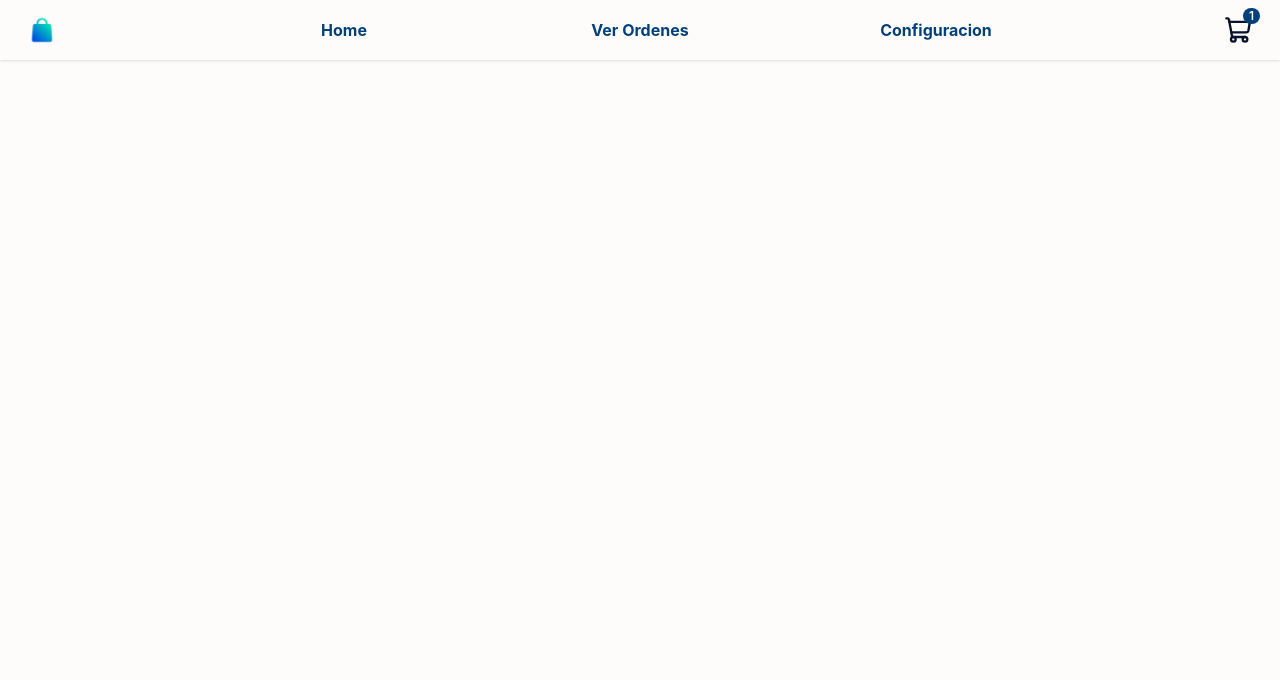
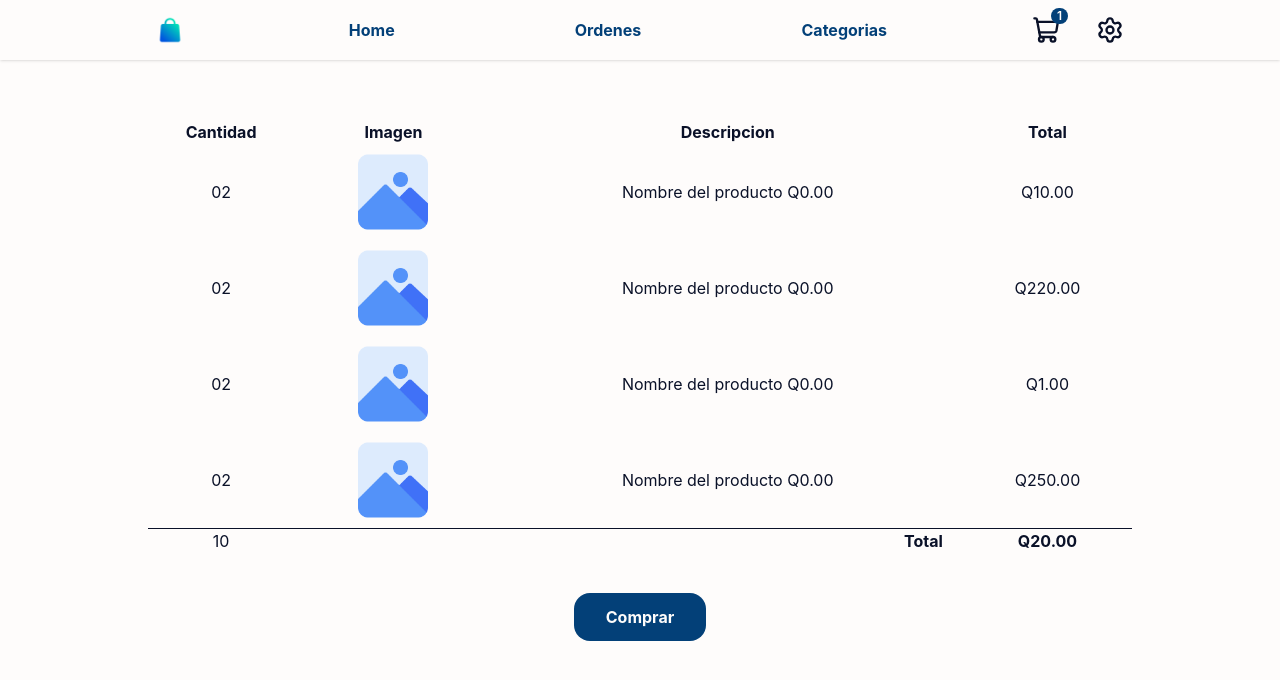
Before and after one commit to mcr99/Online-Store, a React (Vite) app: page /cart in a window 1280 px wide. Shown: the top 680 px of the page. Built offline with nearby package versions, Linux system fonts and the light colour scheme.

Commit message:
adding cart structure  routes and some extra files needed

```diff
--- a/package.json
+++ b/package.json
@@ -11,9 +11,11 @@
   },
   "dependencies": {
     "@tailwindcss/vite": "^4.2.2",
+    "axios": "^1.15.1",
     "lucide-react": "^1.8.0",
     "react": "^19.2.5",
     "react-dom": "^19.2.5",
+    "react-router": "^7.14.2",
     "react-router-dom": "^7.14.1",
     "tailwindcss": "^4.2.2"
   },
--- a/src/App.jsx
+++ b/src/App.jsx
@@ -1,10 +1,41 @@
 import Header from './components/Header'
+import Home from './pages/Home'
 import Login from './pages/Login'
+import { Route, Routes } from 'react-router-dom'
+import CreateAccount from './pages/CreateAccount'
+import Orders from './pages/Orders'
+import Cart from './pages/Cart'
+import ProductDetails from './pages/ProductDetails'
+import Products from './pages/Products'
+import Users from './pages/Users'
+import { useState } from 'react'
+import Settings from './pages/Settings'
+import Categories from './pages/Categories'
 
 function App() {
+
   return (
     <>
-    <Header/>
+      <Header/>
+      <Routes>
+        {/*All */}
+        <Route path='/' element={<Home/>}></Route>
+        <Route path='/login' element={<Login/>}></Route>
+        <Route path='/create-account' element={<CreateAccount/>}></Route>
+        <Route path='/product-details' element={<ProductDetails/>}></Route>
+        <Route path='/categories' element={<Categories/>}></Route>
+
+        {/*user */}
+        <Route path='/orders' element={<Orders/>}></Route>
+        <Route path='/cart' element={<Cart/>}></Route>
+
+        {/*Admin */}
+        <Route path='/products' element={<Products/>}></Route>
+        <Route path='/users' element={<Users/>}></Route>
+
+        {/*Admin and User */}
+        <Route path='/settings' element={<Settings/>}></Route>
+      </Routes>
     </>
   )
 }
--- a/src/components/Header.jsx
+++ b/src/components/Header.jsx
@@ -1,37 +1,44 @@
-import { Menu, ShoppingCart } from "lucide-react"
+import { Menu, Settings, ShoppingCart } from "lucide-react"
 import { useState } from "react"
 import { Link } from "react-router-dom"
+
 
 function Header() {
     const [hamburguerMenu, setHamburgerMenu] = useState(true)
 
 
     return(
-        <>
-        <header className="flex justify-between items-center px-5 py-2 shadow">
-            <div className="flex items-center gap-3">
+        <header className="shadow">
+        <div className="flex justify-between items-center px-5 py-2  xl:mx-[10%]">
+            <div className="flex items-center gap-2">
                 <Menu className="w-11 h-11 p-2 sm:hidden hover:text-third" onClick={() => setHamburgerMenu(!hamburguerMenu)}/>
-                <img src="logo.png" alt="Logo" className="w-11 p-2"/>
+                <Link to={"/"}>
+                    <img src="logo.png" alt="Logo" className="w-11 p-2"/>
+                </Link>
             </div>
             <nav className="hidden sm:flex justify-between gap-5 w-[70%] text-button">
-                <Link className="p-2.5 font-bold hover:text-third w-full text-center">Home</Link>
-                <Link className="p-2.5 font-bold hover:text-third w-full text-center">Ver Ordenes</Link>
-                <Link className="p-2.5 font-bold hover:text-third w-full text-center">Configuracion</Link>
+                <Link to={"/"} className="p-2.5 font-bold hover:text-third w-full text-center">Home</Link>
+                <Link to={"/orders"} className="p-2.5 font-bold hover:text-third w-full text-center">Ordenes</Link>
+                <Link to={"/categories"} className="p-2.5 font-bold hover:text-third w-full text-center">Categorias</Link>
             </nav>
-            <div className="relative">
-                <div className="bg-button px-1.5 absolute top-0 right-0 rounded-full">
-                    <p className="text-xs font-semibold text-textbutton">1</p>
-                </div>
-                <ShoppingCart className="w-11 h-11 p-2 hover:text-third"/>
+            <div className="flex gap-2 sm:gap-5">
+                <Link to={"/cart"} className="relative">
+                    <div className="bg-button px-1.5 absolute top-0 right-0 rounded-full">
+                        <p className="text-xs font-semibold text-textbutton">1</p>
+                    </div>
+                    <ShoppingCart className="w-11 h-11 p-2 hover:text-third"/>
+                </Link>
+            <Link to={"/settings"}>
+                <Settings className="w-11 h-11 p-2 hover:text-third"/>
+            </Link>
             </div>
-
+        </div>
+        <nav className={`${hamburguerMenu? "hidden" : "flex"} sm:hidden flex-col items-center justify-center gap-2 text-button shadow`}>
+            <Link to={"/"} className="p-2.5 font-bold hover:text-textbutton hover:bg-button w-full text-center">Home</Link>
+            <Link to={"/orders"} className="p-2.5 font-bold hover:text-textbutton hover:bg-button w-full text-center">Ordenes</Link>
+            <Link to={"/categories"} className="p-2.5 font-bold hover:text-textbutton hover:bg-button w-full text-center">Categorias</Link>
+        </nav>
         </header>
-        <nav className={`${hamburguerMenu? "hidden" : "flex"} sm:hidden flex-col items-center justify-center gap-2 text-button shadow`}>
-            <Link className="p-2.5 font-bold hover:text-textbutton hover:bg-button w-full text-center">Home</Link>
-            <Link className="p-2.5 font-bold hover:text-textbutton hover:bg-button w-full text-center">Ver Ordenes</Link>
-            <Link className="p-2.5 font-bold hover:text-textbutton hover:bg-button w-full text-center">Configuracion</Link>
-        </nav>
-        </>
     )
 }
 
--- /dev/null
+++ b/src/libs/axios/index.js
@@ -0,0 +1,10 @@
+import axios from "axios";
+
+export const instance = axios.create({
+    baseURL: "https://some-domain.com/api/", // check
+    timeout: 1000,
+    headers: {
+        "Content-Type": "application/json"
+    },
+    withCredentials: true,
+})
--- a/src/main.jsx
+++ b/src/main.jsx
@@ -9,5 +9,5 @@ createRoot(document.getElementById('root')).render(
     <StrictMode>
       <App />
     </StrictMode>
-  </BrowserRouter>,
+  </BrowserRouter>
 )
--- a/src/pages/Cart.jsx
+++ b/src/pages/Cart.jsx
@@ -1,8 +1,52 @@
 function Cart () {
     return(
-        <>
-        <p>Carrito con productos agregados</p>
-        </>
+        <main className="p-5 xl:mx-[10%] my-10 flex flex-col gap-10 justify-center items-center">
+            <table className="w-full">
+                <thead>
+                    <tr>
+                        <th>Cantidad</th>
+                        <th className="hidden sm:block">Imagen</th>
+                        <th>Descripcion</th>
+                        <th>Total</th>
+                    </tr>
+                </thead>
+                <tbody>
+                    <tr>
+                        <td className="text-center">02</td>
+                        <td className="p-2 hidden sm:flex justify-center items-center"><img src="photo.png" alt="photo" className="w-20"/></td>
+                        <td className="p-2 text-center"><span>Nombre del producto </span><span > Q0.00 </span></td>
+                        <td className="p-2 text-center">Q10.00</td>
+                    </tr>
+                    <tr>
+                        <td className="text-center">02</td>
+                        <td className="p-2 sm:flex justify-center items-center hidden"><img src="photo.png" alt="photo" className="w-20"/></td>
+                        <td className="p-2 text-center "><span>Nombre del producto </span><span >Q0.00</span></td>
+                        <td className="p-2 text-center ">Q220.00</td>
+                    </tr>
+                    <tr>
+                        <td className="text-center">02</td>
+                        <td className="p-2 hidden sm:flex justify-center items-center"><img src="photo.png" alt="photo" className="w-20"/></td>
+                        <td className="p-2 text-center"><span>Nombre del producto </span><span > Q0.00</span></td>
+                        <td className="p-2 text-center">Q1.00</td>
+                    </tr>
+                    <tr>
+                        <td className="text-center">02</td>
+                        <td className="p-2 hidden sm:flex justify-center items-center"><img src="photo.png" alt="photo" className="w-20"/></td>
+                        <td className="p-2 text-center"><span>Nombre del producto </span><span >Q0.00</span></td>
+                        <td className="p-2 text-center">Q250.00</td>
+                    </tr>
+                </tbody>
+                <tfoot className="border-t">
+                    <tr>
+                        <td className="text-center">10</td>
+                        <td className="hidden sm:block"></td>
+                        <td className="text-end font-bold px-5">Total</td>
+                        <td className=" text-center font-bold">Q20.00</td>
+                    </tr>
+                </tfoot>
+            </table>
+            <button className="bg-button px-8 py-3 rounded-2xl text-textbutton font-bold">Comprar</button>
+        </main>
     )
 }
 
--- /dev/null
+++ b/src/pages/Categories.jsx
@@ -0,0 +1,9 @@
+function Categories () {
+    return(
+        <>
+        <p>muestra los productos por categorias </p>
+        </>
+    )
+}
+
+export default Categories
--- a/src/pages/Home.jsx
+++ b/src/pages/Home.jsx
@@ -1,8 +1,8 @@
 function Home () {
     return(
-        <>
-        <p>Pagina que se ve al entrar al enlace vista por todos</p>
-        </>
+        <main>
+            <p>Pagina principal que todos tienen acceso</p>
+        </main>
     )
 }
 
--- /dev/null
+++ b/src/pages/Settings.jsx
@@ -0,0 +1,9 @@
+function Settings () {
+    return(
+        <>
+        <p>Agregar las configuraciones para ambos usuarios</p>
+        </>
+    )
+}
+
+export default Settings
```
Also changed, not shown: src/libs/axios/auth.js (added, +12 -0 lines), public/photo.png (added), 1 other file (tests, documents, lock files or other folders).
